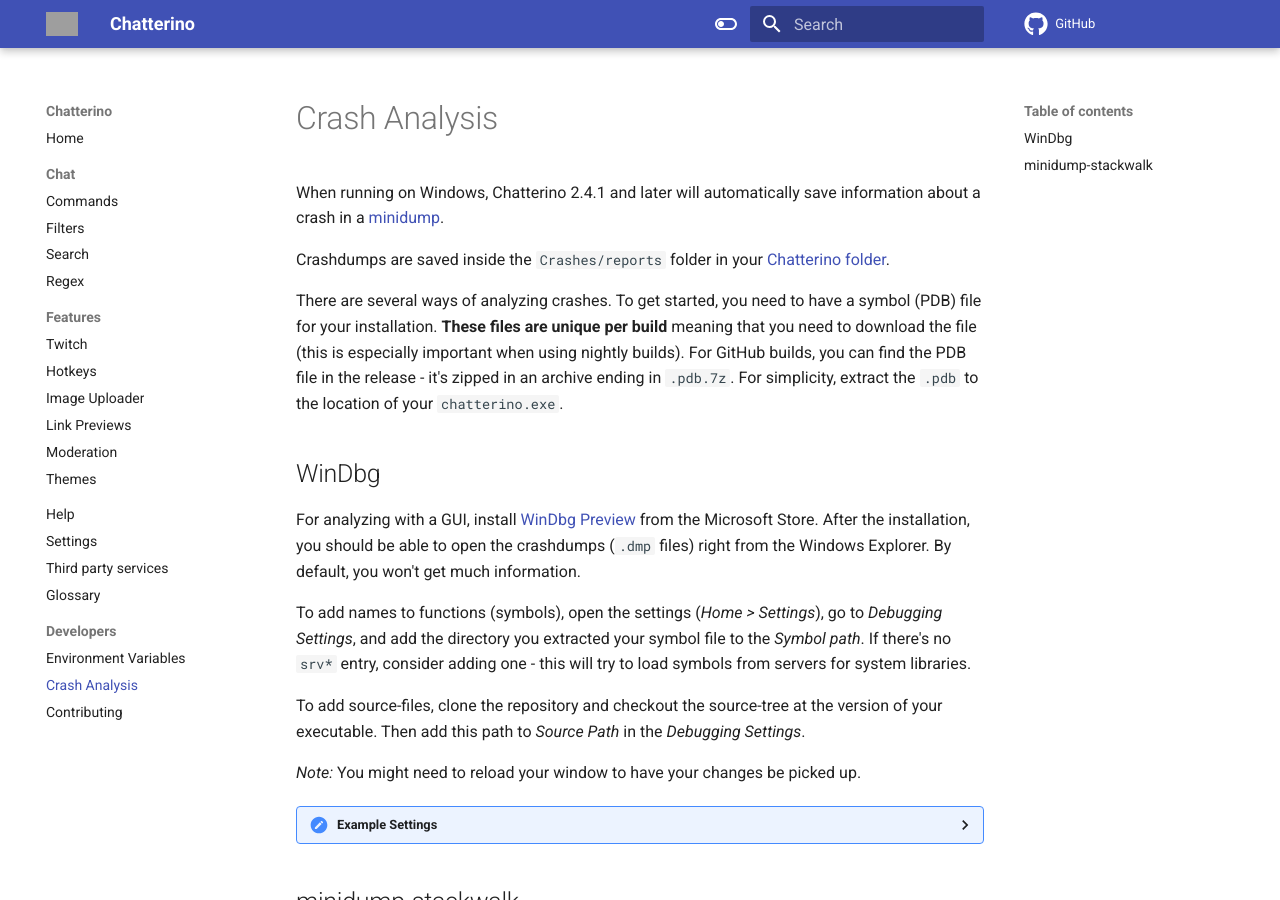
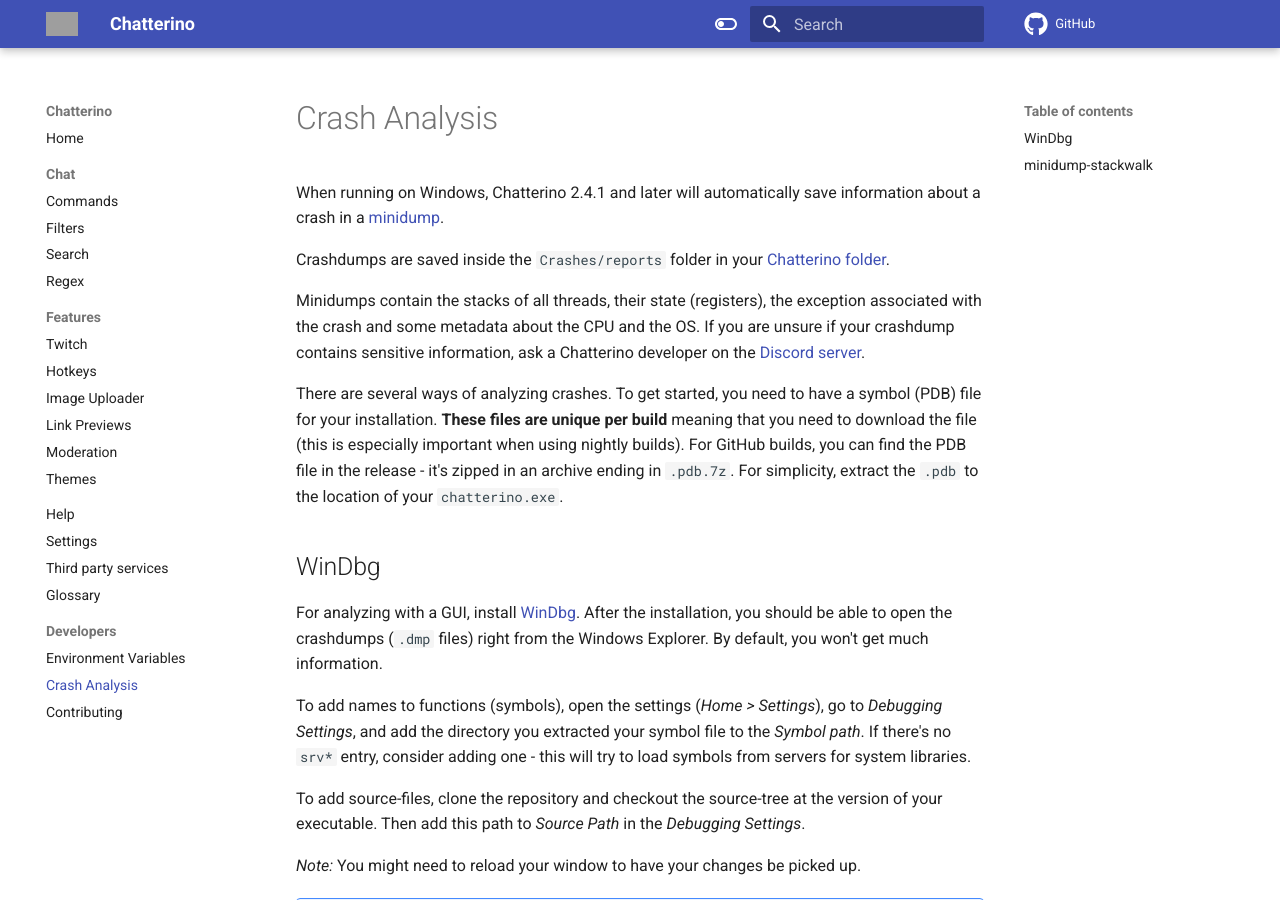
Before and after one commit to Chatterino/wiki, an MkDocs documentation site: the page built from docs/Crash Analysis.md, in a window 1280 px wide and 900 px high. Built offline with MkDocs 1.6.1 and Material for MkDocs 9.7.7, drawn with Linux system fonts in a browser that asks for light colours; comment, search, counter and statistics services are not loaded; grey boxes are pictures that could not be loaded.

Commit message:
docs: add more info regarding minidumps and update windbg

```diff
--- a/docs/Crash Analysis.md
+++ b/docs/Crash Analysis.md
@@ -4,11 +4,13 @@
 
 Crashdumps are saved inside the `Crashes/reports` folder in your [Chatterino folder](/Settings/#where-is-my-chatterino-folder-located).
 
+Minidumps contain the stacks of all threads, their state (registers), the exception associated with the crash and some metadata about the CPU and the OS. If you are unsure if your crashdump contains sensitive information, ask a Chatterino developer on the [Discord server](https://discord.gg/qq7DDxjste).
+
 There are several ways of analyzing crashes. To get started, you need to have a symbol (PDB) file for your installation. **These files are unique per build** meaning that you need to download the file (this is especially important when using nightly builds). For GitHub builds, you can find the PDB file in the release - it's zipped in an archive ending in `.pdb.7z`. For simplicity, extract the `.pdb` to the location of your `chatterino.exe`.
 
 ## WinDbg
 
-For analyzing with a GUI, install [WinDbg Preview](https://apps.microsoft.com/store/detail/windbg-preview/9PGJGD53TN86) from the Microsoft Store. After the installation, you should be able to open the crashdumps (`.dmp` files) right from the Windows Explorer. By default, you won't get much information.
+For analyzing with a GUI, install [WinDbg](https://learn.microsoft.com/windows-hardware/drivers/debugger/). After the installation, you should be able to open the crashdumps (`.dmp` files) right from the Windows Explorer. By default, you won't get much information.
 
 To add names to functions (symbols), open the settings (_Home > Settings_), go to _Debugging Settings_, and add the directory you extracted your symbol file to the _Symbol path_. If there's no `srv*` entry, consider adding one - this will try to load symbols from servers for system libraries.
 
```
